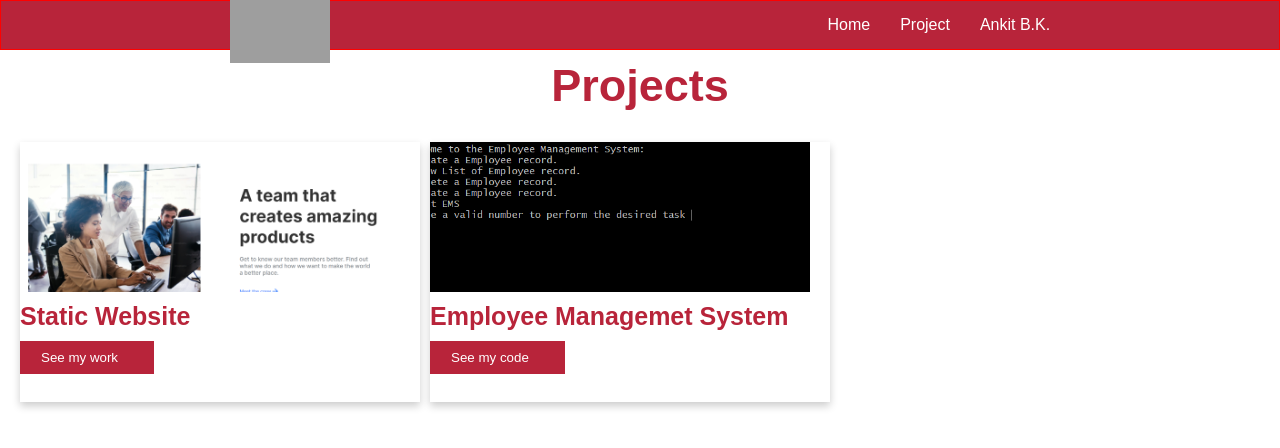
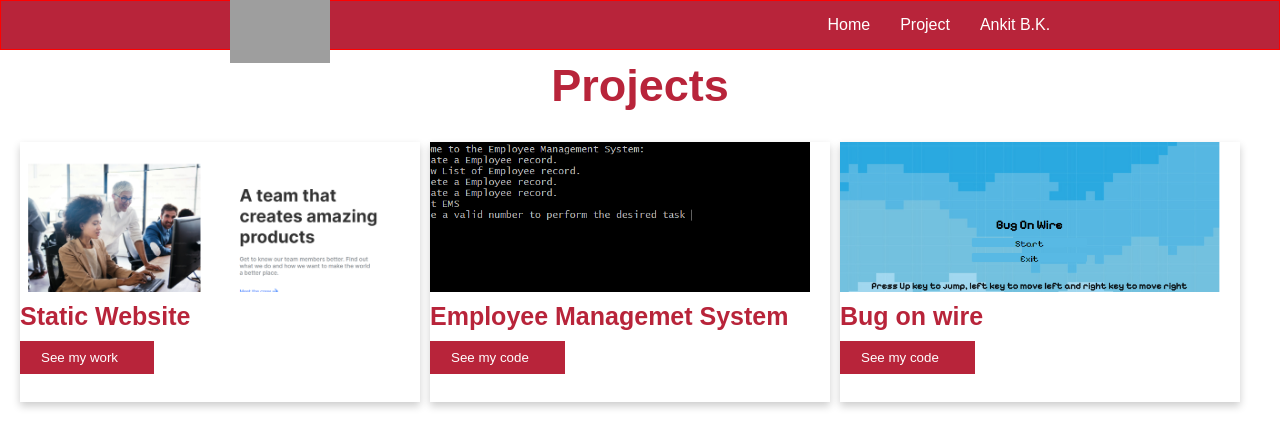
Before and after one commit to ankitbk07/ankit-bajratech, a plain HTML site: page index.html in a window 1280 px wide. Drawn offline with Linux system fonts and the light colour scheme; grey boxes are pictures that could not be loaded.

Commit message:
feat: add new project.

```diff
--- a/index.html
+++ b/index.html
@@ -50,6 +50,20 @@
 
             </div>
 
+            <div class="project-card">
+                <div role="card-image">
+                    <img class="project-card-img" src="./images/big-on-wire.png" alt="bug-on-wire">
+                </div>
+                <h2 class="project-card-title">Bug on wire</h2>
+
+                <a href="https://ankitbk07.github.io/bug-on-wire/"><button class="button-card-link">See my code <img src="" alt=""></button>
+
+                </a>
+
+
+            </div>
+
+
         </section>
     </main>
 </body>
```
Also changed, not shown: images/big-on-wire.png (added).
